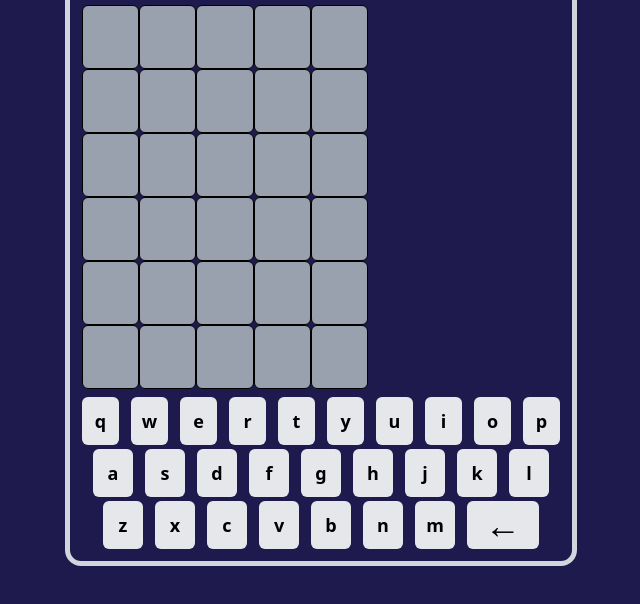
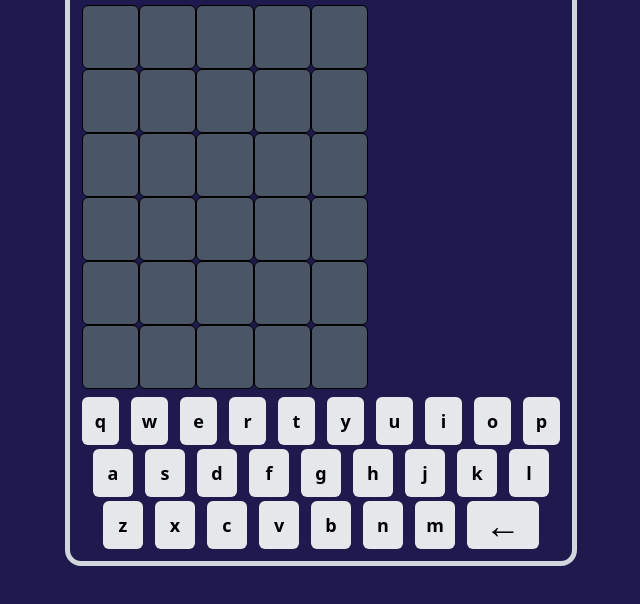
Before and after one commit to hnasser-dev/wordle-solver, a website: page web/static/index.html in a window 1280 px wide. Shown: the part 112-716 px from the top of the page, without its empty margins (319-959 px from the left). Drawn offline with nearby package versions, Linux system fonts and the light colour scheme; files that its build step writes are made by us from their sources; no server answers.

Commit message:
make disabled panels darker and reduce opacity more for previous panels

```diff
--- a/web/static/index.html
+++ b/web/static/index.html
@@ -16,55 +16,55 @@
         </div>
         <div id="game-container-inner" class="relative">
             <div id="game-row-0" class="game-row flex gap-0 items-center">
-                <div class="letter-panel w-16 h-16 bg-gray-400 border flex items-center justify-center text-2xl rounded-md font-bold uppercase select-none hover:cursor-pointer"></div>
-                <div class="letter-panel w-16 h-16 bg-gray-400 border flex items-center justify-center text-2xl rounded-md font-bold uppercase select-none hover:cursor-pointer"></div>
-                <div class="letter-panel w-16 h-16 bg-gray-400 border flex items-center justify-center text-2xl rounded-md font-bold uppercase select-none hover:cursor-pointer"></div>
-                <div class="letter-panel w-16 h-16 bg-gray-400 border flex items-center justify-center text-2xl rounded-md font-bold uppercase select-none hover:cursor-pointer"></div>
-                <div class="letter-panel w-16 h-16 bg-gray-400 border flex items-center justify-center text-2xl rounded-md font-bold uppercase select-none hover:cursor-pointer"></div>
+                <div class="letter-panel w-16 h-16 bg-gray-600 border flex items-center justify-center text-2xl rounded-md font-bold uppercase select-none hover:cursor-pointer"></div>
+                <div class="letter-panel w-16 h-16 bg-gray-600 border flex items-center justify-center text-2xl rounded-md font-bold uppercase select-none hover:cursor-pointer"></div>
+                <div class="letter-panel w-16 h-16 bg-gray-600 border flex items-center justify-center text-2xl rounded-md font-bold uppercase select-none hover:cursor-pointer"></div>
+                <div class="letter-panel w-16 h-16 bg-gray-600 border flex items-center justify-center text-2xl rounded-md font-bold uppercase select-none hover:cursor-pointer"></div>
+                <div class="letter-panel w-16 h-16 bg-gray-600 border flex items-center justify-center text-2xl rounded-md font-bold uppercase select-none hover:cursor-pointer"></div>
                 <div class="row-side-panel flex w-48 h-16 shrink-0 rounded-md"></div>
             </div>
             <div id="game-row-1" class="game-row flex gap-0">
-                <div class="letter-panel w-16 h-16 bg-gray-400 border flex items-center justify-center text-2xl rounded-md font-bold uppercase select-none hover:cursor-pointer"></div>
-                <div class="letter-panel w-16 h-16 bg-gray-400 border flex items-center justify-center text-2xl rounded-md font-bold uppercase select-none hover:cursor-pointer"></div>
-                <div class="letter-panel w-16 h-16 bg-gray-400 border flex items-center justify-center text-2xl rounded-md font-bold uppercase select-none hover:cursor-pointer"></div>
-                <div class="letter-panel w-16 h-16 bg-gray-400 border flex items-center justify-center text-2xl rounded-md font-bold uppercase select-none hover:cursor-pointer"></div>
-                <div class="letter-panel w-16 h-16 bg-gray-400 border flex items-center justify-center text-2xl rounded-md font-bold uppercase select-none hover:cursor-pointer"></div>
+                <div class="letter-panel w-16 h-16 bg-gray-600 border flex items-center justify-center text-2xl rounded-md font-bold uppercase select-none hover:cursor-pointer"></div>
+                <div class="letter-panel w-16 h-16 bg-gray-600 border flex items-center justify-center text-2xl rounded-md font-bold uppercase select-none hover:cursor-pointer"></div>
+                <div class="letter-panel w-16 h-16 bg-gray-600 border flex items-center justify-center text-2xl rounded-md font-bold uppercase select-none hover:cursor-pointer"></div>
+                <div class="letter-panel w-16 h-16 bg-gray-600 border flex items-center justify-center text-2xl rounded-md font-bold uppercase select-none hover:cursor-pointer"></div>
+                <div class="letter-panel w-16 h-16 bg-gray-600 border flex items-center justify-center text-2xl rounded-md font-bold uppercase select-none hover:cursor-pointer"></div>
                 <div class="row-side-panel flex w-48 h-16 shrink-0 rounded-md"></div>
 
             </div>
             <div id="game-row-2" class="game-row flex gap-0">
-                <div class="letter-panel w-16 h-16 bg-gray-400 border flex items-center justify-center text-2xl rounded-md font-bold uppercase select-none hover:cursor-pointer"></div>
-                <div class="letter-panel w-16 h-16 bg-gray-400 border flex items-center justify-center text-2xl rounded-md font-bold uppercase select-none hover:cursor-pointer"></div>
-                <div class="letter-panel w-16 h-16 bg-gray-400 border flex items-center justify-center text-2xl rounded-md font-bold uppercase select-none hover:cursor-pointer"></div>
-                <div class="letter-panel w-16 h-16 bg-gray-400 border flex items-center justify-center text-2xl rounded-md font-bold uppercase select-none hover:cursor-pointer"></div>
-                <div class="letter-panel w-16 h-16 bg-gray-400 border flex items-center justify-center text-2xl rounded-md font-bold uppercase select-none hover:cursor-pointer"></div>
+                <div class="letter-panel w-16 h-16 bg-gray-600 border flex items-center justify-center text-2xl rounded-md font-bold uppercase select-none hover:cursor-pointer"></div>
+                <div class="letter-panel w-16 h-16 bg-gray-600 border flex items-center justify-center text-2xl rounded-md font-bold uppercase select-none hover:cursor-pointer"></div>
+                <div class="letter-panel w-16 h-16 bg-gray-600 border flex items-center justify-center text-2xl rounded-md font-bold uppercase select-none hover:cursor-pointer"></div>
+                <div class="letter-panel w-16 h-16 bg-gray-600 border flex items-center justify-center text-2xl rounded-md font-bold uppercase select-none hover:cursor-pointer"></div>
+                <div class="letter-panel w-16 h-16 bg-gray-600 border flex items-center justify-center text-2xl rounded-md font-bold uppercase select-none hover:cursor-pointer"></div>
                 <div class="row-side-panel flex w-48 h-16 shrink-0 rounded-md"></div>
 
             </div>
             <div id="game-row-3" class="game-row flex gap-0">
-                <div class="letter-panel w-16 h-16 bg-gray-400 border flex items-center justify-center text-2xl rounded-md font-bold uppercase select-none hover:cursor-pointer"></div>
-                <div class="letter-panel w-16 h-16 bg-gray-400 border flex items-center justify-center text-2xl rounded-md font-bold uppercase select-none hover:cursor-pointer"></div>
-                <div class="letter-panel w-16 h-16 bg-gray-400 border flex items-center justify-center text-2xl rounded-md font-bold uppercase select-none hover:cursor-pointer"></div>
-                <div class="letter-panel w-16 h-16 bg-gray-400 border flex items-center justify-center text-2xl rounded-md font-bold uppercase select-none hover:cursor-pointer"></div>
-                <div class="letter-panel w-16 h-16 bg-gray-400 border flex items-center justify-center text-2xl rounded-md font-bold uppercase select-none hover:cursor-pointer"></div>
+                <div class="letter-panel w-16 h-16 bg-gray-600 border flex items-center justify-center text-2xl rounded-md font-bold uppercase select-none hover:cursor-pointer"></div>
+                <div class="letter-panel w-16 h-16 bg-gray-600 border flex items-center justify-center text-2xl rounded-md font-bold uppercase select-none hover:cursor-pointer"></div>
+                <div class="letter-panel w-16 h-16 bg-gray-600 border flex items-center justify-center text-2xl rounded-md font-bold uppercase select-none hover:cursor-pointer"></div>
+                <div class="letter-panel w-16 h-16 bg-gray-600 border flex items-center justify-center text-2xl rounded-md font-bold uppercase select-none hover:cursor-pointer"></div>
+                <div class="letter-panel w-16 h-16 bg-gray-600 border flex items-center justify-center text-2xl rounded-md font-bold uppercase select-none hover:cursor-pointer"></div>
                 <div class="row-side-panel flex w-48 h-16 shrink-0 rounded-md"></div>
 
             </div>
             <div id="game-row-4" class="game-row flex gap-0">
-                <div class="letter-panel w-16 h-16 bg-gray-400 border flex items-center justify-center text-2xl rounded-md font-bold uppercase select-none hover:cursor-pointer"></div>
-                <div class="letter-panel w-16 h-16 bg-gray-400 border flex items-center justify-center text-2xl rounded-md font-bold uppercase select-none hover:cursor-pointer"></div>
-                <div class="letter-panel w-16 h-16 bg-gray-400 border flex items-center justify-center text-2xl rounded-md font-bold uppercase select-none hover:cursor-pointer"></div>
-                <div class="letter-panel w-16 h-16 bg-gray-400 border flex items-center justify-center text-2xl rounded-md font-bold uppercase select-none hover:cursor-pointer"></div>
-                <div class="letter-panel w-16 h-16 bg-gray-400 border flex items-center justify-center text-2xl rounded-md font-bold uppercase select-none hover:cursor-pointer"></div>
+                <div class="letter-panel w-16 h-16 bg-gray-600 border flex items-center justify-center text-2xl rounded-md font-bold uppercase select-none hover:cursor-pointer"></div>
+                <div class="letter-panel w-16 h-16 bg-gray-600 border flex items-center justify-center text-2xl rounded-md font-bold uppercase select-none hover:cursor-pointer"></div>
+                <div class="letter-panel w-16 h-16 bg-gray-600 border flex items-center justify-center text-2xl rounded-md font-bold uppercase select-none hover:cursor-pointer"></div>
+                <div class="letter-panel w-16 h-16 bg-gray-600 border flex items-center justify-center text-2xl rounded-md font-bold uppercase select-none hover:cursor-pointer"></div>
+                <div class="letter-panel w-16 h-16 bg-gray-600 border flex items-center justify-center text-2xl rounded-md font-bold uppercase select-none hover:cursor-pointer"></div>
                 <div class="row-side-panel flex w-48 h-16 shrink-0 rounded-md"></div>
 
             </div>
             <div id="game-row-5" class="game-row flex gap-0">
-                <div class="letter-panel w-16 h-16 bg-gray-400 border flex items-center justify-center text-2xl rounded-md font-bold uppercase select-none hover:cursor-pointer"></div>
-                <div class="letter-panel w-16 h-16 bg-gray-400 border flex items-center justify-center text-2xl rounded-md font-bold uppercase select-none hover:cursor-pointer"></div>
-                <div class="letter-panel w-16 h-16 bg-gray-400 border flex items-center justify-center text-2xl rounded-md font-bold uppercase select-none hover:cursor-pointer"></div>
-                <div class="letter-panel w-16 h-16 bg-gray-400 border flex items-center justify-center text-2xl rounded-md font-bold uppercase select-none hover:cursor-pointer"></div>
-                <div class="letter-panel w-16 h-16 bg-gray-400 border flex items-center justify-center text-2xl rounded-md font-bold uppercase select-none hover:cursor-pointer"></div>
+                <div class="letter-panel w-16 h-16 bg-gray-600 border flex items-center justify-center text-2xl rounded-md font-bold uppercase select-none hover:cursor-pointer"></div>
+                <div class="letter-panel w-16 h-16 bg-gray-600 border flex items-center justify-center text-2xl rounded-md font-bold uppercase select-none hover:cursor-pointer"></div>
+                <div class="letter-panel w-16 h-16 bg-gray-600 border flex items-center justify-center text-2xl rounded-md font-bold uppercase select-none hover:cursor-pointer"></div>
+                <div class="letter-panel w-16 h-16 bg-gray-600 border flex items-center justify-center text-2xl rounded-md font-bold uppercase select-none hover:cursor-pointer"></div>
+                <div class="letter-panel w-16 h-16 bg-gray-600 border flex items-center justify-center text-2xl rounded-md font-bold uppercase select-none hover:cursor-pointer"></div>
                 <div class="row-side-panel flex w-48 h-16 shrink-0 rounded-md"></div>
 
             </div>
--- a/web/static/main.js
+++ b/web/static/main.js
@@ -3,7 +3,7 @@ const colourClasses = [
     ["bg-orange-200", "yellow"],
     ["bg-green-500", "green"],
 ];
-const disabledColour = "bg-gray-400";
+const disabledColour = "bg-gray-600";
 
 let guessNum = 0;
 let currentGuessArr = [];
@@ -68,11 +68,11 @@ const populateRowPanels = () => {
                     panel.innerHTML = "";
                 }
             }
-            sidePanel.classList.remove("bg-gray-400");
+            // sidePanel.classList.remove("bg-gray-400");
         } else if (rowIdx === guessNum - 1) {
             for (const elem of letterPanels) {
                 removeOpacity(elem);
-                elem.classList.add("opacity-75");
+                elem.classList.add("opacity-50");
             }
         }
     });
```
